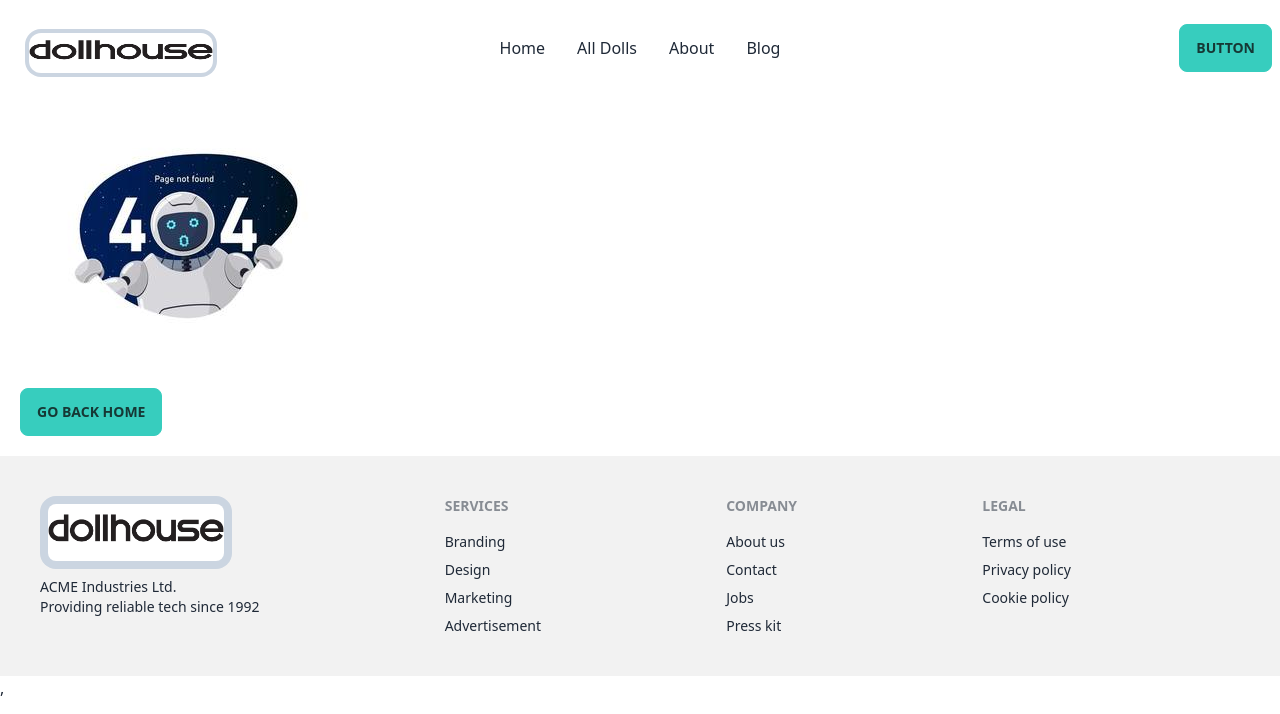
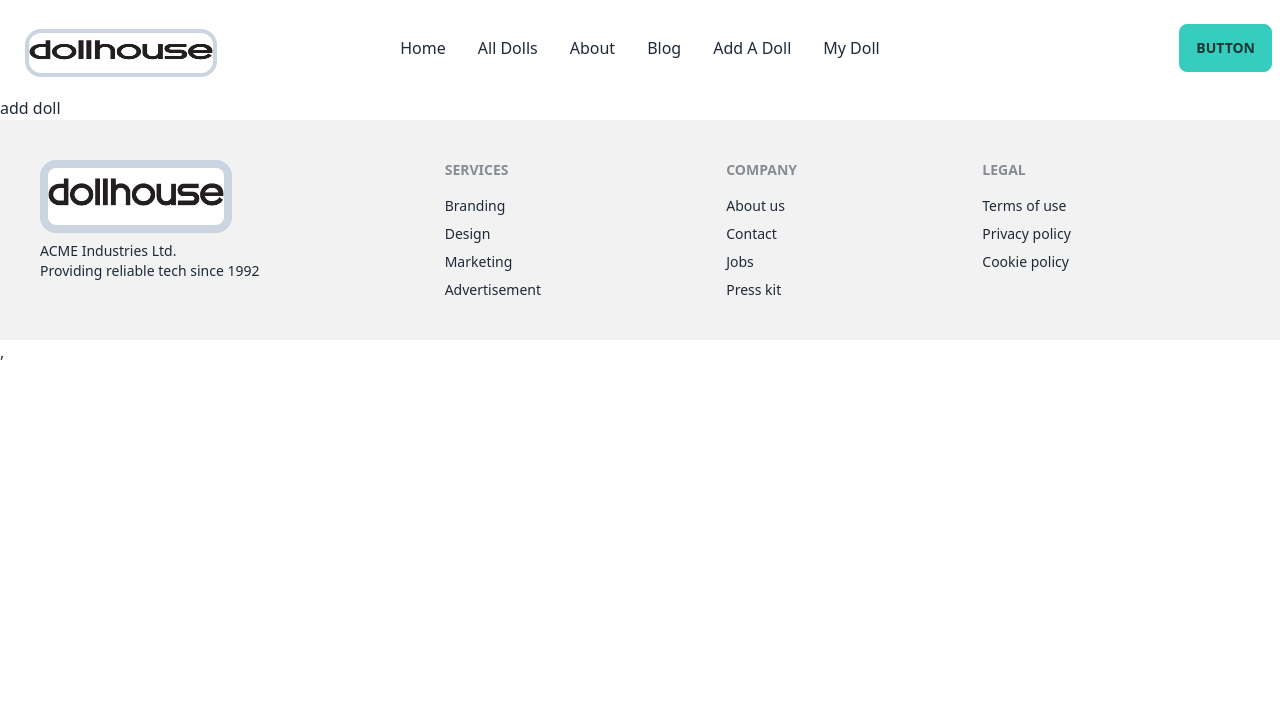
Before and after one commit to ataur28/drawing-school-client, a React (Vite) app: page /addDoll in a window 1280 px wide. Shown: the top 714 px of the page. Built offline with nearby package versions, Linux system fonts and the light colour scheme; no server answers.

Commit message:
set add a doll page

```diff
--- /dev/null
+++ b/src/pages/AddDoll/AddDoll.jsx
@@ -0,0 +1,11 @@
+
+
+const AddDoll = () => {
+    return (
+        <div>
+            <h2>add doll</h2>
+        </div>
+    );
+};
+
+export default AddDoll;
--- /dev/null
+++ b/src/pages/MyDolls/MyDolls.jsx
@@ -0,0 +1,10 @@
+
+const MyDolls = () => {
+    return (
+        <div>
+            <h2>my dolls</h2>
+        </div>
+    );
+};
+
+export default MyDolls;
--- a/src/pages/Shared/NavBar/NavBar.jsx
+++ b/src/pages/Shared/NavBar/NavBar.jsx
@@ -8,6 +8,8 @@ const NavBar = () => {
         <li><Link to='/allDolls'>All Dolls</Link></li>
         <li><Link to='/about'>About</Link></li>
         <li><Link to='/blog'>Blog</Link></li>
+        <li><Link to='/addDoll'>Add A Doll</Link></li>
+        <li><Link to='/myDoll'>My Doll</Link></li>
     </>
     return (
         <div className="navbar bg-base-100 h-24">
```
Also changed, not shown: src/Routes/Routes.jsx (+10 -0 lines).
